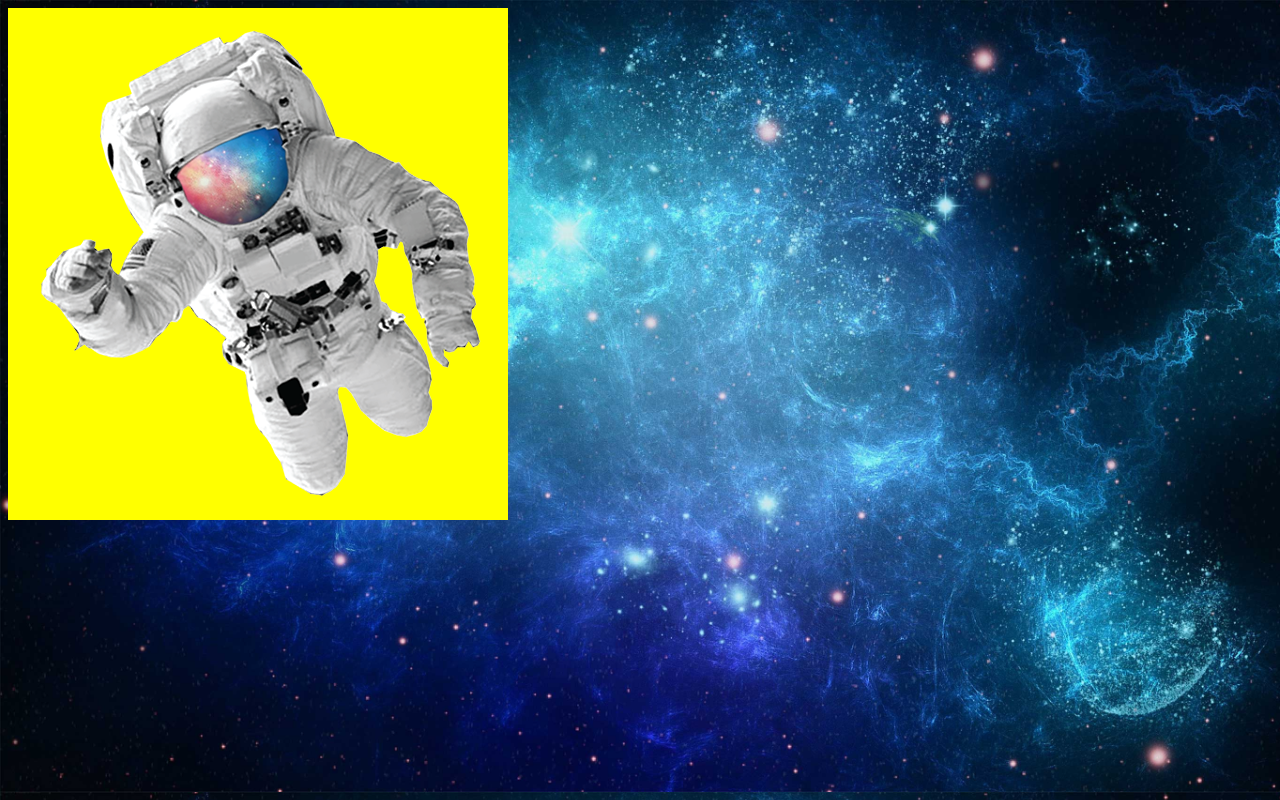
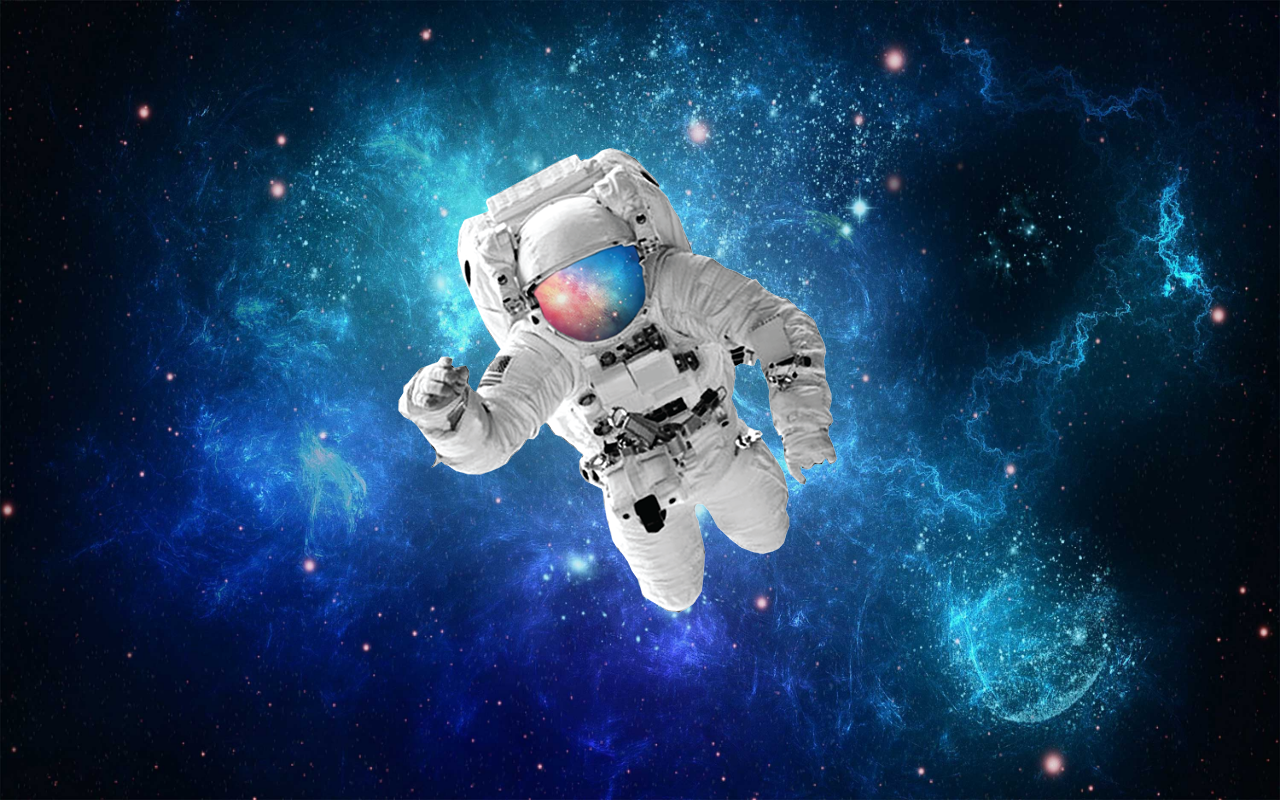
Before and after one commit to migueldc25/html-css, a plain HTML site: page desafios/d011/index.html in a window 1280 px wide. Drawn offline with Linux system fonts and the light colour scheme.

Commit message:
desafio completo

```diff
--- a/desafios/d011/index.html
+++ b/desafios/d011/index.html
@@ -5,21 +5,22 @@
     <meta name="viewport" content="width=device-width, initial-scale=1.0">
     <title>Astronauta</title>
     <style>
-        body {
-            height: 97vh;
-            background-image: url(imagens/espaco.jpg);
-            background-size: cover;
+        * {
+            padding: 0px;
+            margin: 0px;
         }
         #container {
-            position: fixed;
-            background-color: purple;
-
+            height: 100vh;
+            background-image: url(imagens/espaco.jpg);
+            background-size: 100% 100%;
+            position: relative;
         }
         #conteudo {
             position: absolute;
             left: 50%;
             top: 50%;
-            background-color: yellow;
+            transform: translate(-275px, -275px);
+
         }
     </style>
 </head>
```
